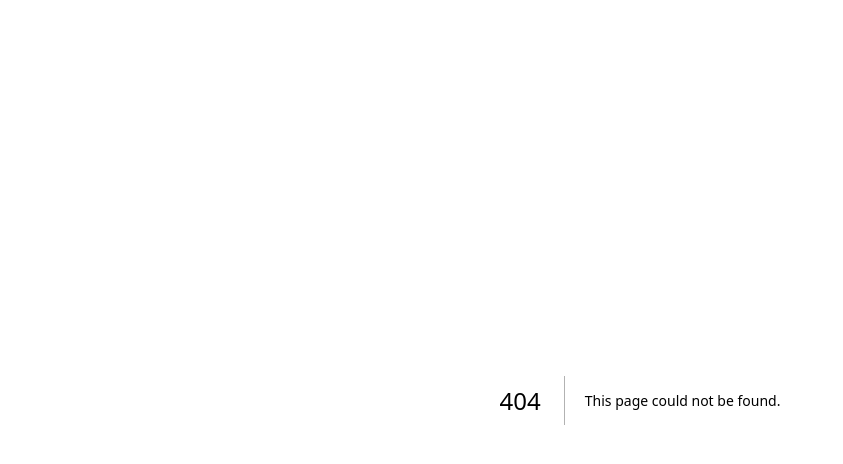
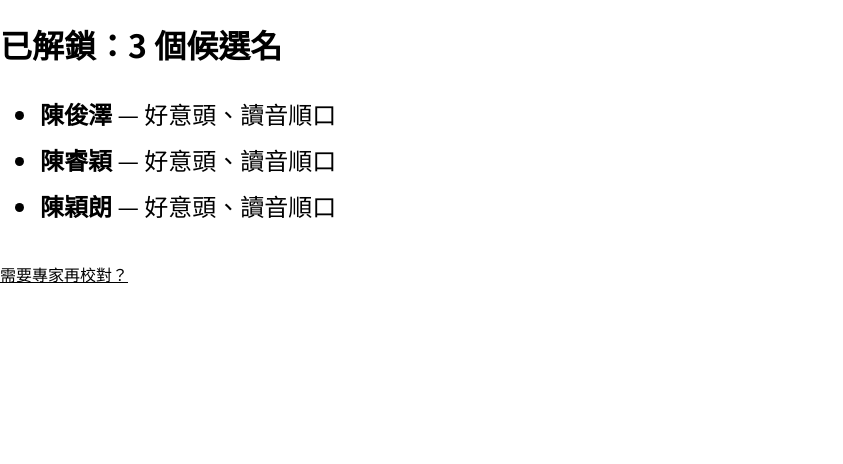
Before and after one commit to thenamina/thenamina-web, a Next.js app: page /unlock in a window 1280 px wide. Before the commit this address had no page. Shown: the top 464 px of the page, without its empty margins (0-843 px from the left). Built offline with nearby package versions, Linux system fonts and the light colour scheme.

Commit message:
Create page.tsx

```diff
--- /dev/null
+++ b/app/unlock/page.tsx
@@ -0,0 +1,31 @@
+'use client';
+import { useEffect, useState } from 'react';
+
+export default function UnlockPage() {
+  const [names, setNames] = useState<string[]|null>(null);
+
+  useEffect(() => {
+    // 簡化：重新 call 一次 API 生成 3 個名（正式版應用訂單ID/Session做校驗）
+    (async () => {
+      const res = await fetch('/api/generate', { method:'POST', headers:{'Content-Type':'application/json'}, body: JSON.stringify({ surname:'陳', gender:'boy' }) });
+      const json = await res.json();
+      // Demo：隨機補滿 3 個
+      const pool = ['浩', '朗', '睿', '俊', '澤', '宥', '瑋', '穎', '悅', '芯', '諾'];
+      const rnd = () => pool[Math.floor(Math.random()*pool.length)];
+      const base = json.free as string;
+      setNames([ base, base[0]+rnd()+rnd(), base[0]+rnd()+rnd() ]);
+    })();
+  }, []);
+
+  return (
+    <main className="container" style={{maxWidth:720}}>
+      <h1>已解鎖：3 個候選名</h1>
+      {!names ? <p>載入中…</p> : (
+        <ul style={{fontSize:24, lineHeight:1.9}}>
+          {names.map((n,i)=><li key={i}><strong>{n}</strong> — 好意頭、讀音順口</li>)}
+        </ul>
+      )}
+      <a className="cta" href="mailto:hello@thenamina.com" style={{display:'inline-block', marginTop:10}}>需要專家再校對？</a>
+    </main>
+  );
+}
```
